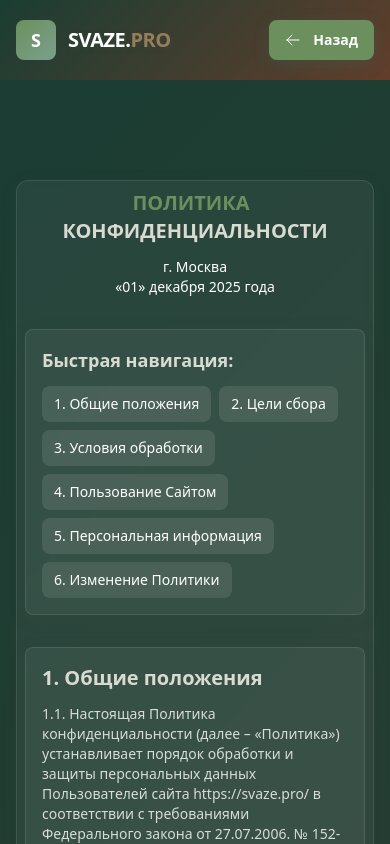
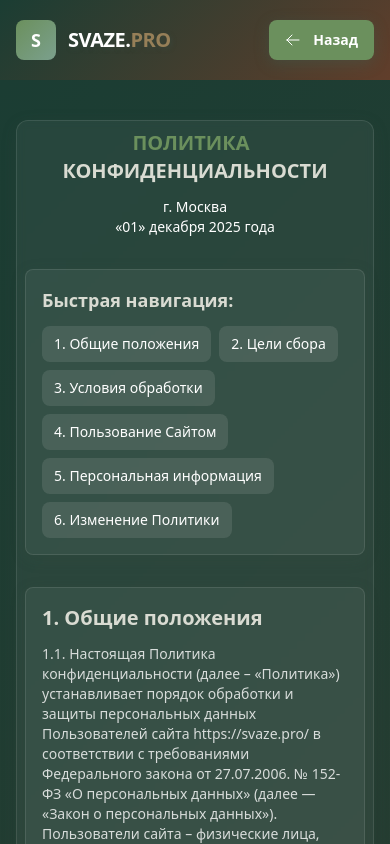
Before and after one commit to Kanadskie/Svaze, a React (Vite) app: page /privacy in a window 390 px wide. Shown: the top 844 px of the page. Built offline with nearby package versions, Linux system fonts and the light colour scheme.

Commit message:
Fix mobile menu, privacy page

```diff
--- a/src/app/privacy/page.tsx
+++ b/src/app/privacy/page.tsx
@@ -22,7 +22,7 @@ export default function PrivacyPage() {
     <>
       <SimpleHeader />
       <section
-        className="pt-[100px] pb-12 md:pt-[110px] md:pb-14 lg:pt-[120px] lg:pb-20"
+        className="pt-[40px] pb-12 md:pt-[110px] md:pb-14 lg:pt-[120px] lg:pb-20"
         style={{
           background: 'linear-gradient(135deg, var(--color-primary) 0%, var(--color-earth-brown) 100%)'
         }}
--- a/src/components/layout/Header.tsx
+++ b/src/components/layout/Header.tsx
@@ -274,7 +274,7 @@ export default function Header() {
               >
                 <a
                   href="/privacy"
-                  className="text-xs sm:text-sm transition-colors duration-300 block py-2"
+                  className="text-base transition-colors duration-300 block py-2"
                   style={{
                     color: 'rgba(217, 219, 210, 0.4)', // Dust Grey с прозрачностью
                   }}
```
